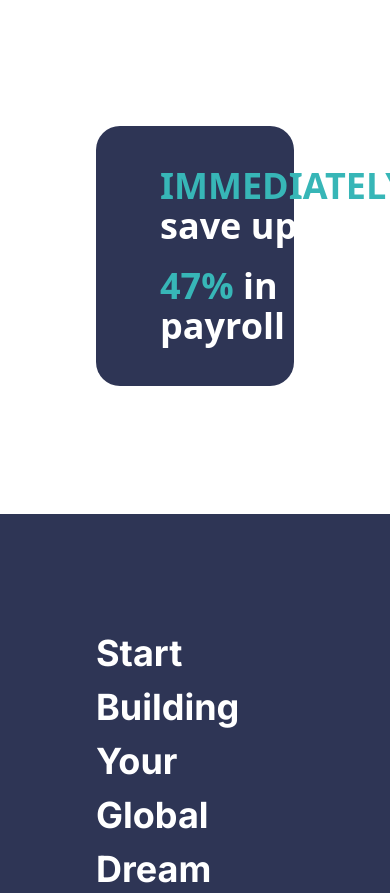
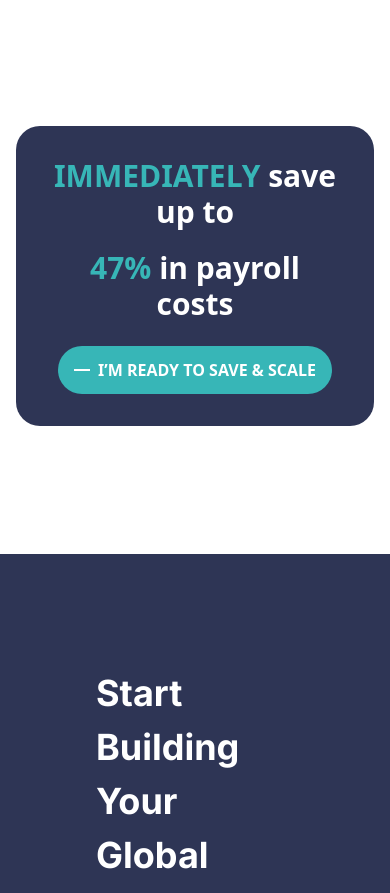
Before and after one commit to abdur-rehman-ali/hireoid, a React (Vite) app: page / in a window 390 px wide. Shown: the part 6486-7379 px from the top of the page. Built offline with nearby package versions, Linux system fonts and the light colour scheme.

Commit message:
Made responsive

```diff
--- a/src/pages/MianPage.jsx
+++ b/src/pages/MianPage.jsx
@@ -71,15 +71,19 @@ const MianPage = () => {
 
             {/* Save Up Section */}
             <div className='max-w-1440 mx-auto mt-20 mb-32'>
-                <div className='flex justify-between items-center bg-primary rounded-3xl mx-24 py-10 px-16'>
-                    <div className='flex flex-col gap-5'>
-                        <span className='font-bold text-4xl text-white'><span className='text-[#37B6B7] text-4xl font-black'>IMMEDIATELY</span> save up to</span>
-                        <span className='font-bold text-4xl text-white'><span className='text-[#37B6B7] text-4xl font-black'>47%</span> in payroll costs</span>
+                <div className='flex flex-col md:flex-row justify-between items-center bg-primary rounded-3xl mx-4 md:mx-24 py-8 md:py-10 px-8 md:px-16'>
+                    <div className='flex flex-col gap-5 text-center md:text-left'>
+                        <span className='font-bold text-3xl md:text-4xl text-white'>
+                            <span className='text-[#37B6B7] font-black'>IMMEDIATELY</span> save up to
+                        </span>
+                        <span className='font-bold text-3xl md:text-4xl text-white'>
+                            <span className='text-[#37B6B7] font-black'>47%</span> in payroll costs
+                        </span>
                     </div>
-                    <div>
+                    <div className='mt-6 md:mt-0'>
                         <button
-                            className="bg-[#37B6B7] text-white text-inter text-base py-4 px-4 font-bold rounded-full flex justify-center items-center gap-2">
-                            <div className='h-[3px] w-5 bg-white'></div>
+                            className="bg-[#37B6B7] text-white text-base md:text-lg py-3 md:py-4 px-4 font-bold rounded-full flex justify-center items-center gap-2">
+                            <div className='h-[2px] md:h-[3px] w-4 md:w-5 bg-white'></div>
                             <span>
                                 I’M READY TO SAVE & SCALE
                             </span>
```
